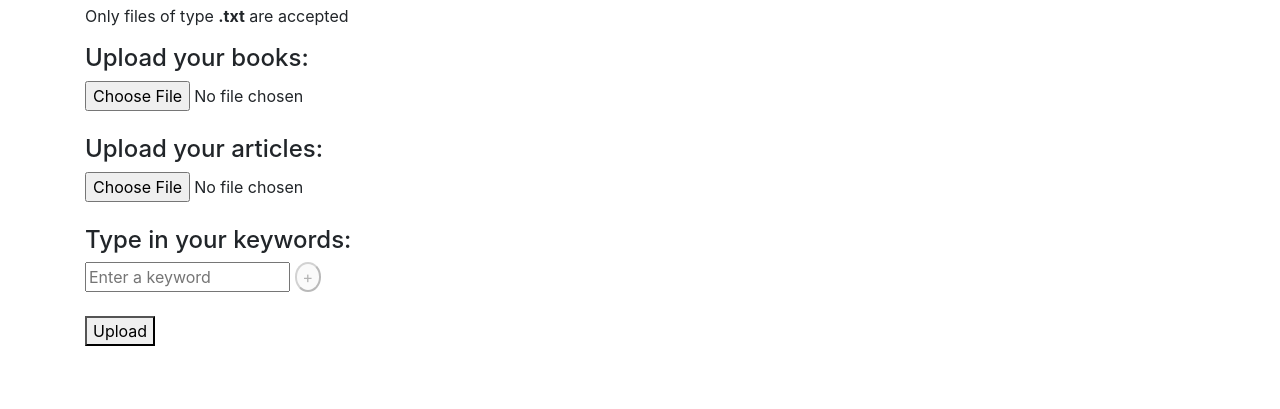
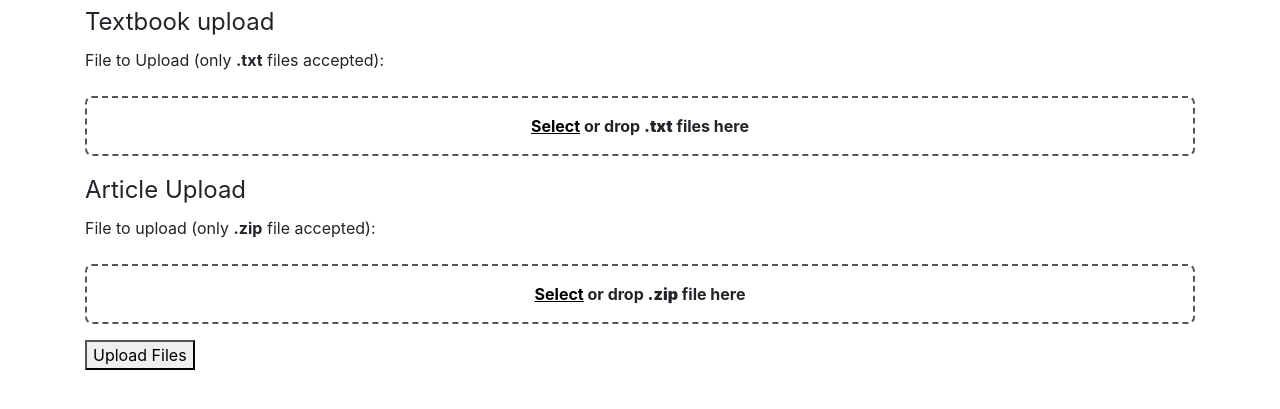
Before and after one commit to joelsjlee/textbook, a Django app: page /file_upload/ in a window 1280 px wide. Shown: the part 56-465 px from the top of the page. Run offline with Django 3.2, Linux system fonts and the light colour scheme; the visitor is signed in with stand-in values (Sample User, id 1); some libraries are stand-ins or nearby versions.

Commit message:
UI changeover to drag/drop

```diff
--- a/proxy/templates/pages/file_upload.html
+++ b/proxy/templates/pages/file_upload.html
@@ -2,198 +2,174 @@
 
 {% block file_upload %}
   {% if request.user.is_authenticated %}
-  <p>Only files of type <b>.txt</b> are accepted</p>
+    <!-- styling -->
+    <style media="screen">
+      .fileDrag {
+      	font-weight: bold;
+      	text-align: center;
+      	padding: 1em 0;
+      	margin: 1em 0;
+      	border: 2px dashed #555;
+      	border-radius: 7px;
+      }
+
+      .fileInput {
+        display: none;
+      }
+
+      .fileLink {
+        text-decoration: underline;
+        color: black;
+        cursor: pointer;
+      }
+
+      .fileLink:hover {
+        color: #555;
+      }
+
+      .filename {
+        display: inline-block;
+        font-size: 18px;
+      }
+
+      .deleteButton {
+        margin-left: 200px;
+      }
+    </style>
+
+    <!-- file html -->
     <form method="post" enctype="multipart/form-data" onkeydown="prevent_default(event)">
       {% csrf_token %}
-      <div id="textbook_files">
-        <h4>Upload your books:</h4>
-        <input type="file" id="textbook_file_0" name="textbook_file" onchange="multiple_file_function(0, 'textbook')">
-      </div>
-      <br>
-      <div id="article_files">
-        <h4>Upload your articles:</h4>
-        <input type="file" id="article_file_0" name="article_file" onchange="multiple_file_function(0, 'article')">
-      </div>
-      <br>
-      <div id="keywords">
-        <h4>Type in your keywords:</h4>
-        <input type="text" id="keyword_0" name="keyword" size="15" placeholder="Enter a keyword" oninput="enable_button('keyword_0', 'keyword_button_0')" onkeydown="check_for_enter(0, event)">
-        <input type="button" id="keyword_button_0" style="display: inline-block; border-radius: 50%" value="+" onclick="add_keyword(0)"  disabled/>
-      </div>
-      <br>
-      <button type="submit">Upload</button>
+      <fieldset>
+        <!-- input for textbooks (multiple .txt files) -->
+        <div id="textbookForm">
+            <legend>Textbook upload</legend>
+            <label for="textbookfile">File to Upload (only <b>.txt</b> files accepted):</label>
+            <div id="textbookNames">
+            </div>
+            <input type="file" id="textbookInput" class="fileInput" name="textbook_file" multiple>
+            <div id="textbookDrop" class="fileDrag" ondrop="onDropHandle(event)" ondragover="onDragOverHandle(event, 1)" ondragleave="onDragLeaveHandle(event, 1)">
+              <a href="" id="uploadLink" class="fileLink" onclick="triggerInput(event, 1)">Select</a> or drop <b>.txt</b> files here
+            </div>
+        </div>
+        <!-- input for articles (one zip file only) -->
+        <div id="articleForm">
+          <legend>Article Upload</legend>
+          <label for="articleFile">File to upload (only <b>.zip</b> file accepted):</label>
+          <div id="articleName">
+          </div>
+          <input type="file" id="articleInput" class="fileInput" name="article_file" onchange="handleArticleFile()" />
+          <div id="articleDrop" class="fileDrag" ondrop="onDropHandle(event)" ondragover="onDragOverHandle(event, 0)" ondragleave="onDragLeaveHandle(event, 0)">
+            <a href="" id="uploadLink" class="fileLink" onclick="triggerInput(event, 0)">Select</a> or drop <b>.zip</b> file here
+          </div>
+        </div>
+        <!-- input for keywords (multiple strings) -->
+        <div id="keywordForm">
+
+        </div>
+        <!-- submit -->
+        <div id="submitbutton">
+        	<button type="submit">Upload Files</button>
+        </div>
+      </fieldset>
     </form>
 
+    <!-- javascript -->
     <script>
-      /// FORM FUNCTIONS ///
-
-      function prevent_default(event) {
-        if (event.keyCode == 13) {
-          event.stopPropagation();
-          event.cancelBubble = true;
-          event.preventDefault();
-          return false;
+      // when 'select' hyperlink is clicked, onclick-trigger its respective input element
+      function triggerInput(event, isTextbookDrop) {
+        event.preventDefault();
+        var inputElement;
+        if (isTextbookDrop) {
+          inputElement = document.getElementById("textbookInput");
+        } else {
+          inputElement = document.getElementById("articleInput")
         }
+        inputElement.click();
       }
 
-      /// KEYWORD FUNCTIONS ///
-
-      // if user presses 'enter' in a text input, create a new text input and move cursor over
-      function check_for_enter(id, event) {
-        if (event.keyCode == 13) {
-          add_keyword(id);
-          new_id = id + 1;
-          var new_input_element = document.getElementById("keyword_" + new_id);
-          new_input_element.focus();
-          new_input_element.select();
-        }
+      // TODO
+      function onDropHandle(event) {
+        event.preventDefault();
+        alert("file drop");
       }
 
-      // if text is non-empty enable respective button, otherwise disable it
-      function enable_button(keyword_text_id, button_id) {
-        var text = document.getElementById(keyword_text_id);
-        var button = document.getElementById(button_id);
-        button.disabled = text.value == "";
+      // when a file is dragged over drop-box, change style to alert user
+      function onDragOverHandle(event, isTextbookDrop) {
+        event.preventDefault();
+        var dropDiv;
+        if (isTextbookDrop) {
+          dropDiv = document.getElementById("textbookDrop");
+        } else {
+          dropDiv = document.getElementById("articleDrop");
+        }
+        dropDiv.style.cssText = "border-style: solid; box-shadow: inset 0 3px 4px #888;";
       }
 
-      // hide textinput and show keyword in p tag
-      // remove add-button and add remove-button
-      function add_keyword(current_id) {
-        var div = document.getElementById("keywords");
-        var keyword_text_id = "keyword_" + current_id;
-        hide_input_element(keyword_text_id);
-        var keyword = get_input_value(keyword_text_id);
-        append_text_element("keyword_display_" + current_id, keyword, keyword_text_id);
-        change_button_to_remove(current_id);
-        append_br("keyword_br_" + current_id, div);
-        var new_id = current_id + 1;
-        add_keyword_input(new_id, div);
-        add_keyword_button(new_id, "keyword_" + new_id);
+      // when a file is leaving drop-box, change style to alert user
+      function onDragLeaveHandle(event, isTextbookDrop) {
+        if (isTextbookDrop) {
+          dropDiv = document.getElementById("textbookDrop");
+        } else {
+          dropDiv = document.getElementById("articleDrop");
+        }
+        dropDiv.style.cssText = "border-style: dashed; box-shadow: 0;";
       }
 
-      // change the add-button to remove-button
-      function change_button_to_remove(id) {
-        button_id = "keyword_button_" + id;
-        var button = document.getElementById(button_id);
-        button.value = "-";
-        button.setAttribute("onclick", "remove_keyword(" + id + ")");
+      // TODO
+      function handleArticleFile() {
+        var articleInput = document.getElementById("articleInput");
+        var articleDrop = document.getElementById("articleDrop");
+        articleDrop.style.cssText = "display: none;";
+        var filename = getFilename(articleInput);
+        var divNameElement = document.getElementById("articleName");
+        var nameElement = createNameElement("articleZipName", filename);
+        var brElement = createBrElement("articleBr");
+        var buttonElement = createButton("articleDeleteButton", "removeArticle()");
+        divNameElement.appendChild(nameElement);
+        divNameElement.appendChild(brElement);
+        divNameElement.appendChild(buttonElement);
       }
 
-      // add new keyword text input
-      function add_keyword_input(id, parent_element) {
-        var element = document.createElement("INPUT");
-        element.setAttribute("type", "text");
-        element.setAttribute("id", "keyword_" + id);
-        element.setAttribute("name", "keyword");
-        element.setAttribute("size", "15");
-        element.setAttribute("placeholder", "Enter a keyword");
-        element.setAttribute("oninput", "enable_button(\"keyword_" + id + "\", \"keyword_button_" + id + "\")");
-        element.setAttribute("onkeydown", "check_for_enter(" + id + ", event)");
-        parent_element.appendChild(element);
+      function getFilename(inputElement) {
+        var filename = inputElement.value;
+        filename = filename.replace(/.*[\/\\]/, '');
+        return filename;
       }
 
-      // add a new add-button
-      // TODO: change to html text stuff instead of using element
-      function add_keyword_button(id, adjacent_element_id) {
-        var adjacent_element = document.getElementById(adjacent_element_id);
-        var html = "<input type=\"button\" id=\"keyword_button_" + id + "\" style=\"display: inline-block; border-radius: 50%; margin-left:5px\" value=\"+\" onclick=\"add_keyword(" + id + ")\" disabled/>"
-        adjacent_element.insertAdjacentHTML("afterend", html)
+      function createNameElement(nameElementId, textContent) {
+        var nameElement = document.createElement("P");
+        nameElement.setAttribute("id", nameElementId);
+        nameElement.setAttribute("class", "filename");
+        nameElement.innerHTML = textContent;
+        return nameElement;
       }
 
-      // TODO: remove keyword function
-      function remove_keyword(id) {
-        var div = document.getElementById("keywords");
-        var input = document.getElementById("keyword_" + id);
-        var display = document.getElementById("keyword_display_" + id);
-        var button = document.getElementById("keyword_button_" + id);
-        var br = document.getElementById("keyword_br_" + id);
-        div.removeChild(input);
-        div.removeChild(display);
-        div.removeChild(button);
-        div.removeChild(br);
+      function createBrElement(brID) {
+        var brElement = document.createElement("BR");
+        brElement.setAttribute("id", brID);
+        return brElement;
       }
 
-      /// INPUTS FILE FUNCTIONS ///
-
-      // hide the current browse button, add a new p tag with title of file
-      // add a button and a new browse button
-      function multiple_file_function(current_id, type) {
-        var div = document.getElementById(type + "_files");
-        var current_element_id = type + "_file_" + current_id;
-        hide_input_element(current_element_id);
-        var file_name = get_input_value(current_element_id);
-        append_text_element(type + "_display_" + current_id, file_name, current_element_id);
-        var br_id = type + "_br_" + current_id;
-        append_br(br_id, div);
-        append_remove_button(type + "_remove_" + current_id, current_id, div, type);
-        append_br(br_id, div);
-        var new_id = current_id + 1;
-        var new_element_id = type + "_file_" + new_id;
-        var element_function = "multiple_file_function(" + new_id + ", \"" + type + "\")"
-        append_input_element(new_element_id, type + "_file", element_function, div);
+      function createButton(buttonID, onclickFunc) {
+        var buttonElement = document.createElement("BUTTON");
+        buttonElement.setAttribute("id", buttonID);
+        buttonElement.setAttribute("class", "deleteButton");
+        buttonElement.setAttribute("onclick", onclickFunc);
+        buttonElement.innerHTML = "Remove";
+        return buttonElement;
       }
 
-      // hide button
-      function hide_input_element(element_id) {
-        var element = document.getElementById(element_id);
-        element.setAttribute("style", "width: 0px; visibility: hidden");
-      }
-
-      // get the value of an input element
-      function get_input_value(element_id) {
-        var element = document.getElementById(element_id);
-        var value = element.value;
-        value = value.replace(/.*[\/\\]/, '');
-        return value;
-      }
-
-      // append p tag with title of the files
-      function append_text_element(element_id, text, adjacent_element_id) {
-        var adjacent_element = document.getElementById(adjacent_element_id);
-        var html = "<p id=\"" + element_id + "\" style=\"display: inline-block; font-size: 18px\">" + text + "</p>";
-        adjacent_element.insertAdjacentHTML("afterend", html)
-      }
-
-      // append an input tag for new file upload
-      function append_input_element(new_element_id, new_element_name, new_element_function, parent_element) {
-        var element = document.createElement("INPUT");
-        element.setAttribute("type", "file");
-        element.setAttribute("id", new_element_id);
-        element.setAttribute("name", new_element_name);
-        element.setAttribute("onchange", new_element_function);
-        parent_element.appendChild(element);
-      }
-
-      // append br tag
-      function append_br(new_element_id, parent_element) {
-        var element = document.createElement("BR");
-        element.setAttribute("id", new_element_id);
-        parent_element.appendChild(element);
-      }
-
-      // append button tag for removing file
-      function append_remove_button(new_element_id, id, parent_element, type) {
-        var element = document.createElement("BUTTON");
-        element.setAttribute("id", new_element_id);
-        element.setAttribute("style", "margin-left: 225px");
-        element.setAttribute("onclick", "remove(" + id + ", \"" + type + "\")");
-        element.innerHTML = "Remove";
-        parent_element.appendChild(element);
-      }
-
-      // remove file and corresponding p, br, and button tags
-      function remove(id, type) {
-        var div_element = document.getElementById(type + "_files");
-        var file_element = document.getElementById(type + "_file_" + id);
-        var display_element = document.getElementById(type + "_display_" + id);
-        var br_element = document.getElementById(type + "_br_" + id);
-        var remove_element = document.getElementById(type + "_remove_" + id);
-        div_element.removeChild(file_element);
-        div_element.removeChild(display_element);
-        div_element.removeChild(br_element);
-        var br_element = document.getElementById(type + "_br_" + id);
-        div_element.removeChild(br_element);
-        div_element.removeChild(remove_element);
+      function removeArticle() {
+        var divNameElement = document.getElementById("articleName");
+        var nameElement = document.getElementById("articleZipName");
+        var brElement = document.getElementById("articleBr");
+        var buttonElement = document.getElementById("articleDeleteButton");
+        divNameElement.removeChild(nameElement);
+        divNameElement.removeChild(brElement);
+        divNameElement.removeChild(buttonElement);
+        var articleDrop = document.getElementById("articleDrop");
+        articleDrop.style.cssText = "display: default;";
       }
     </script>
   {% endif %}
```
